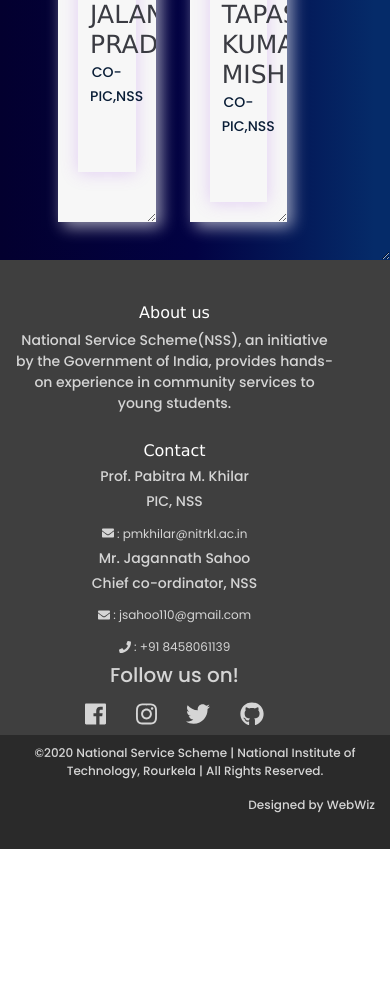
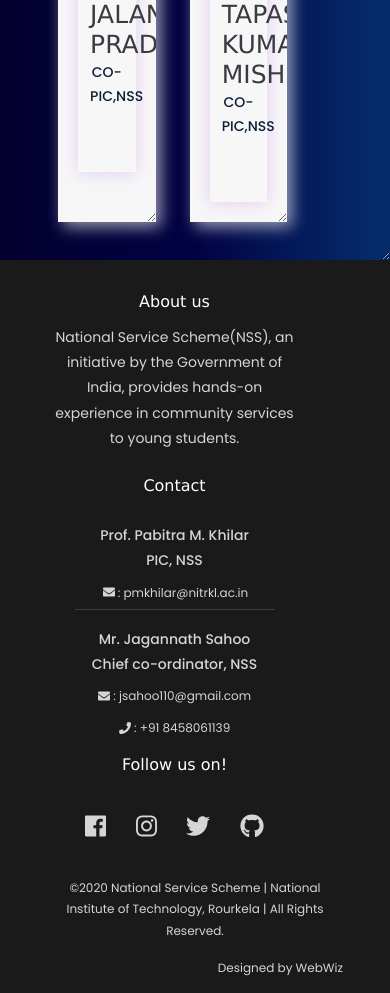
Before and after one commit to Webwiznitr/Project-NSS, a PHP site: page / in a window 390 px wide. Shown: the part 3230-4223 px from the top of the page. Before the commit the page ends 4079 px from the top, so only its background shows below. Run offline with PHP 8.4, Linux system fonts and the light colour scheme; some libraries are stand-ins or nearby versions.

Commit message:
Re-designed footer

```diff
--- a/css/homepage.css
+++ b/css/homepage.css
@@ -143,13 +143,36 @@ ourmission_txt {
 
 /*Footer*/
 footer {
-  background-color: #3f3f3f;
+  padding: 2em;
+  background-color: #1A1A1A;
   color           : #d5d5d5;
-  padding-top     : 2rem;
+  overflow: hidden;
+}
+
+footer h3 {
+  margin-bottom: 2em;
+}
+
+footer .bottom {
+  background-color: #1A1A1A;
+  padding-top: 2.5em;
+}
+
+footer p {
+  line-height: 1.8em;
+  font-weight: lighter;
+}
+
+.about-section h3, .about-section p{
+  text-align: left;
 }
 
 footer a {
   color: #d5d5d5;
+}
+
+.col-contact:nth-child(1){
+  border-right: 1px solid rgb(61, 61, 61);
 }
 
 .contact,
@@ -180,10 +203,29 @@ footer a {
 } */
 
 /*Media Queries for Footer*/
+@media (max-width: 990px) {
+
+  .col-contact:nth-child(1){
+    border: none;
+    border-bottom: 1px solid rgb(61, 61, 61);
+    width: 200px;
+    margin: 0 auto;
+    margin-bottom: 1.5em;
+  }
+  .about-section h3, .about-section p{
+    text-align: center;
+    margin: auto;
+    max-width: 400px;
+  }
+  .about-section p {
+    margin: 1em auto;
+  }
+}
 
 @media (max-width: 793px) {
 
   .bottom {
+    padding-top: 3em;
     height: 7em;
   }
 }
--- a/index.html
+++ b/index.html
@@ -353,7 +353,7 @@
     <footer>
       <div class="container-fluid">
         <div class="row">
-          <div class="contact col-lg-3">
+          <div class="contact col-lg-3 about-section">
             <h3>About us</h3>
             <p>
               National Service Scheme(NSS), an initiative by the Government of
@@ -364,7 +364,7 @@
           <div class="contact col-lg-6">
             <h3>Contact</h3>
             <div class="row">
-              <div class="col-lg-6">
+              <div class="col-lg-6 col-contact">
                 <h5>Prof. Pabitra M. Khilar</h5>
                 <h5>PIC, NSS</h5>
                 <a
@@ -375,7 +375,7 @@
                   pmkhilar@nitrkl.ac.in</a
                 >
               </div>
-              <div class="col-lg-6">
+              <div class="col-lg-6 col-contact">
                 <h5>Mr. Jagannath Sahoo</h5>
                 <h5>Chief co-ordinator, NSS</h5>
                 <a class="btn" type="button" href="mailto: jsahoo110@gmail.com"
@@ -388,7 +388,7 @@
             </div>
           </div>
           <div class="contact col-lg-3">
-            <h5>Follow us on!</h5>
+            <h3>Follow us on!</h3>
             <a class="btn" type="button" href="#"
               ><span class="fab fa-facebook fa-2x"></span
             ></a>
```
